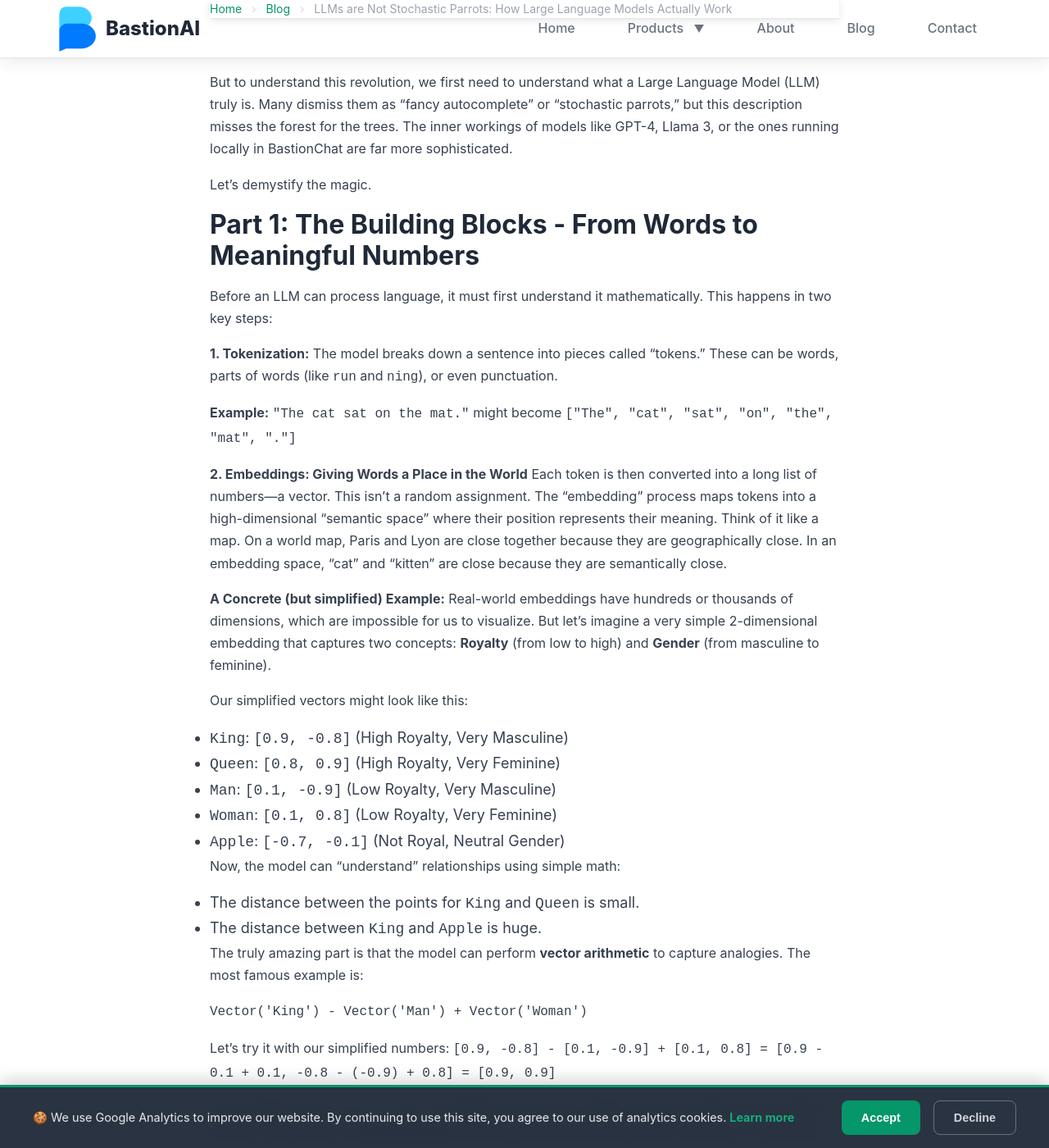
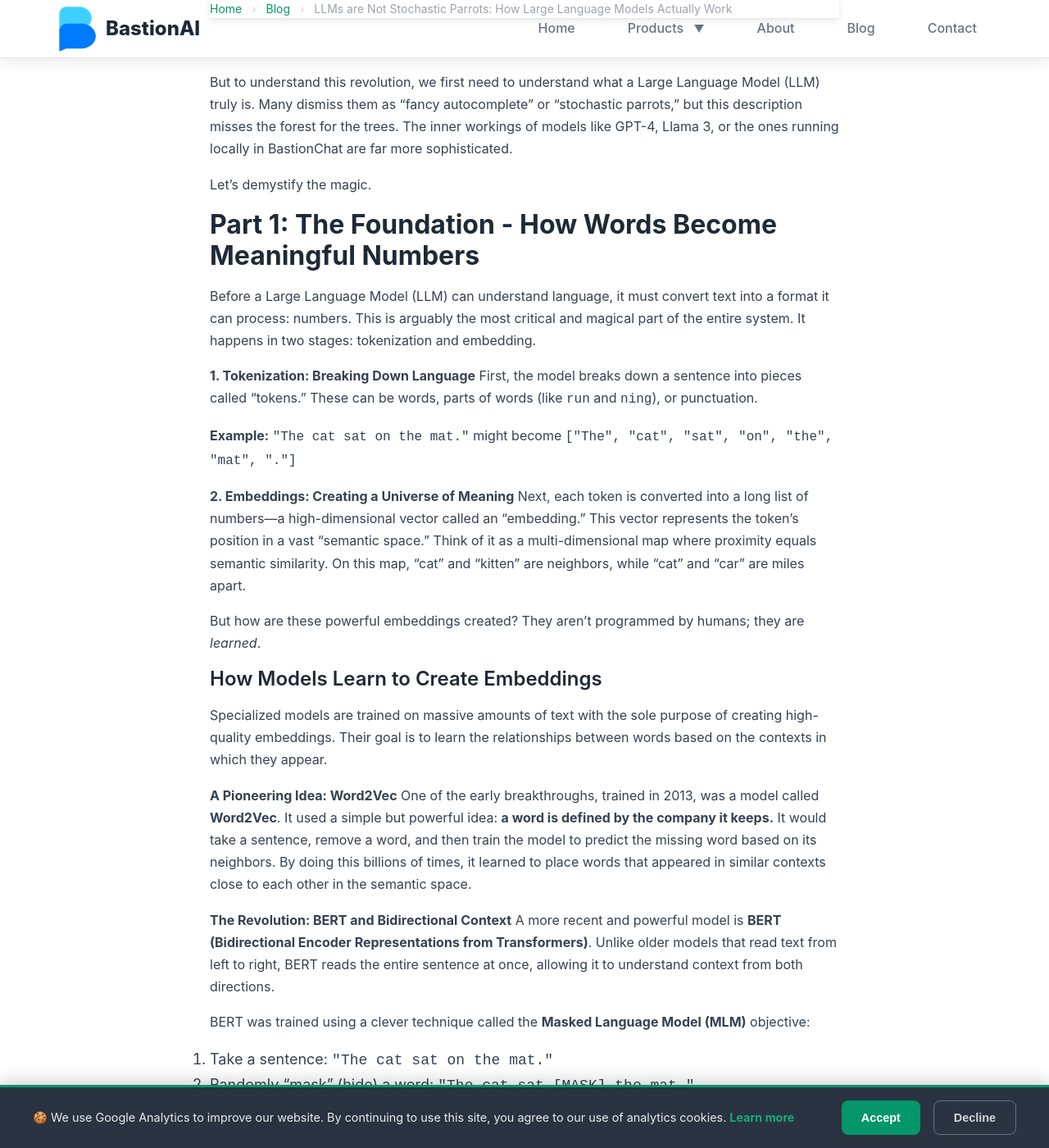
Before and after one commit to BastionAI/bastionai.github.io, a Jekyll site: the page built from _posts/2025-07-14-how-llms-really-work.md, in a window 1280 px wide and 1400 px high, scrolled down 645 px. Shown: the whole window at 82% size. Built offline with Jekyll 4.4.1, drawn with Linux system fonts in a browser that asks for light colours; some of the changed text lies outside the part shown.

Commit message:
feat: Enhance LLM article with interactive diagram and revisions

```diff
--- /dev/null
+++ b/_includes/components/interactive-transformer.html
@@ -0,0 +1,129 @@
+<style>
+.transformer-container {
+    font-family: -apple-system, BlinkMacSystemFont, "Segoe UI", Roboto, "Helvetica Neue", Arial, sans-serif;
+    border: 1px solid #ddd;
+    border-radius: 8px;
+    padding: 20px;
+    margin: 2em 0;
+    text-align: center;
+    background-color: #f9f9f9;
+}
+
+.transformer-block {
+    display: flex;
+    flex-direction: column;
+    align-items: center;
+    position: relative;
+}
+
+.transformer-component {
+    border: 2px solid #ccc;
+    border-radius: 8px;
+    padding: 15px 25px;
+    margin: 15px 0;
+    width: 250px;
+    background-color: white;
+    position: relative;
+    cursor: pointer;
+    transition: all 0.2s ease-in-out;
+}
+
+.transformer-component:hover {
+    border-color: #007aff;
+    transform: scale(1.03);
+    box-shadow: 0 4px 15px rgba(0,0,0,0.1);
+}
+
+.transformer-component h4 {
+    margin: 0;
+    color: #333;
+}
+
+.popup {
+    display: none;
+    position: absolute;
+    left: 105%;
+    top: 0;
+    width: 280px;
+    border: 1px solid #ccc;
+    border-radius: 8px;
+    background-color: #fff;
+    padding: 15px;
+    box-shadow: 0 5px 15px rgba(0,0,0,0.15);
+    text-align: left;
+    z-index: 100;
+    font-size: 0.9em;
+    line-height: 1.5;
+}
+
+.transformer-component:hover .popup {
+    display: block;
+}
+
+.arrow {
+    font-size: 24px;
+    color: #888;
+    margin: -10px 0;
+}
+</style>
+
+<div class="transformer-container">
+    <p><strong>Interactive Transformer Block</strong><br/>Hover over each component to learn more.</p>
+    <div class="transformer-block">
+
+        <div class="transformer-component" id="input">
+            <h4>Input Embeddings</h4>
+            <div class="popup">
+                <strong>Input:</strong> The process starts with the token embeddings we discussed in Part 1. These are the numerical representations of your text, rich with semantic meaning.
+            </div>
+        </div>
+
+        <div class="arrow">↓</div>
+
+        <div class="transformer-component" id="mha">
+            <h4>Multi-Head Self-Attention</h4>
+            <div class="popup">
+                <strong>The "Cocktail Party":</strong> This is where every word looks at every other word to find out which ones are most important for its own meaning. It's like listening to a whole sentence at once to understand context.
+            </div>
+        </div>
+
+        <div class="arrow">↓</div>
+
+        <div class="transformer-component" id="add-norm-1">
+            <h4>Add &amp; Norm</h4>
+            <div class="popup">
+                <strong>Residual Connection ("Add"):</strong> A shortcut that adds the original input to the output of the attention step. This ensures that the model doesn't "forget" the original information. It's crucial for training deep networks.
+                <br/><br/>
+                <strong>Layer Normalization ("Norm"):</strong> A cleanup step that stabilizes the numbers, ensuring the process runs smoothly without an explosion of values.
+            </div>
+        </div>
+
+        <div class="arrow">↓</div>
+
+        <div class="transformer-component" id="ffn">
+            <h4>Feed-Forward Network</h4>
+            <div class="popup">
+                <strong>The "Processing Unit":</strong> After gathering context, this network "thinks" about the information. It's a standard neural network that finds deeper patterns and transforms the data into a more refined state.
+            </div>
+        </div>
+
+        <div class="arrow">↓</div>
+
+        <div class="transformer-component" id="add-norm-2">
+            <h4>Add &amp; Norm</h4>
+             <div class="popup">
+                <strong>Add & Norm:</strong> The same process as before. A residual connection adds the output of the previous "Add & Norm" step, and Layer Normalization cleans up the result before sending it on.
+            </div>
+        </div>
+
+        <div class="arrow">↓</div>
+
+        <div class="transformer-component" id="output">
+            <h4>Output</h4>
+            <div class="popup">
+                <strong>Final Result:</strong> The refined vectors are sent to the next Transformer block for more processing. If this is the last block, the output is used to predict the next word in the sentence.
+            </div>
+        </div>
+
+    </div>
+</div>
--- a/_posts/2025-07-14-how-llms-really-work.md
+++ b/_posts/2025-07-14-how-llms-really-work.md
@@ -14,68 +14,60 @@
 
 Let's demystify the magic.
 
-### Part 1: The Building Blocks - From Words to Meaningful Numbers
+### Part 1: The Foundation - How Words Become Meaningful Numbers
 
-Before an LLM can process language, it must first understand it mathematically. This happens in two key steps:
+Before a Large Language Model (LLM) can understand language, it must convert text into a format it can process: numbers. This is arguably the most critical and magical part of the entire system. It happens in two stages: tokenization and embedding.
 
-**1. Tokenization:**
-The model breaks down a sentence into pieces called "tokens." These can be words, parts of words (like `run` and `ning`), or even punctuation.
+**1. Tokenization: Breaking Down Language**
+First, the model breaks down a sentence into pieces called "tokens." These can be words, parts of words (like `run` and `ning`), or punctuation.
 
-**Example:**
-`"The cat sat on the mat."` might become `["The", "cat", "sat", "on", "the", "mat", "."]`
+**Example:** `"The cat sat on the mat."` might become `["The", "cat", "sat", "on", "the", "mat", "."]`
 
-**2. Embeddings: Giving Words a Place in the World**
-Each token is then converted into a long list of numbers—a vector. This isn't a random assignment. The "embedding" process maps tokens into a high-dimensional "semantic space" where their position represents their meaning. Think of it like a map. On a world map, Paris and Lyon are close together because they are geographically close. In an embedding space, "cat" and "kitten" are close because they are semantically close.
+**2. Embeddings: Creating a Universe of Meaning**
+Next, each token is converted into a long list of numbers—a high-dimensional vector called an "embedding." This vector represents the token's position in a vast "semantic space." Think of it as a multi-dimensional map where proximity equals semantic similarity. On this map, "cat" and "kitten" are neighbors, while "cat" and "car" are miles apart.
 
-**A Concrete (but simplified) Example:**
-Real-world embeddings have hundreds or thousands of dimensions, which are impossible for us to visualize. But let's imagine a very simple 2-dimensional embedding that captures two concepts: **Royalty** (from low to high) and **Gender** (from masculine to feminine).
+But how are these powerful embeddings created? They aren't programmed by humans; they are *learned*.
 
-Our simplified vectors might look like this:
-*   `King`: `[0.9, -0.8]` (High Royalty, Very Masculine)
-*   `Queen`: `[0.8, 0.9]` (High Royalty, Very Feminine)
-*   `Man`: `[0.1, -0.9]` (Low Royalty, Very Masculine)
-*   `Woman`: `[0.1, 0.8]` (Low Royalty, Very Feminine)
-*   `Apple`: `[-0.7, -0.1]` (Not Royal, Neutral Gender)
+#### How Models Learn to Create Embeddings
 
-Now, the model can "understand" relationships using simple math:
--   The distance between the points for `King` and `Queen` is small.
--   The distance between `King` and `Apple` is huge.
+Specialized models are trained on massive amounts of text with the sole purpose of creating high-quality embeddings. Their goal is to learn the relationships between words based on the contexts in which they appear.
 
-The truly amazing part is that the model can perform **vector arithmetic** to capture analogies. The most famous example is:
+**A Pioneering Idea: Word2Vec**
+One of the early breakthroughs, trained in 2013, was a model called **Word2Vec**. It used a simple but powerful idea: **a word is defined by the company it keeps.** It would take a sentence, remove a word, and then train the model to predict the missing word based on its neighbors. By doing this billions of times, it learned to place words that appeared in similar contexts close to each other in the semantic space.
 
-`Vector('King') - Vector('Man') + Vector('Woman')`
+**The Revolution: BERT and Bidirectional Context**
+A more recent and powerful model is **BERT (Bidirectional Encoder Representations from Transformers)**. Unlike older models that read text from left to right, BERT reads the entire sentence at once, allowing it to understand context from both directions.
 
-Let's try it with our simplified numbers:
-`[0.9, -0.8] - [0.1, -0.9] + [0.1, 0.8] = [0.9 - 0.1 + 0.1, -0.8 - (-0.9) + 0.8] = [0.9, 0.9]`
+BERT was trained using a clever technique called the **Masked Language Model (MLM)** objective:
+1.  Take a sentence: `"The cat sat on the mat."`
+2.  Randomly "mask" (hide) a word: `"The cat sat [MASK] the mat."`
+3.  The model's only job is to predict the hidden word, `"on"`.
 
-The resulting vector, `[0.9, 0.9]`, is extremely close to our original vector for `Queen`! The number of values in this vector, its **dimensionality**, directly correlates with the model's capacity. For example, a modern model like Llama 3 uses an embedding dimension of 4096, allowing for incredibly nuanced representations.
+To get good at this game, BERT had to learn incredibly deep nuances of language and grammar. It learned that whatever fills the blank must be a preposition that fits between "sat" and "the." This process forced it to create embeddings that were not just about the words themselves, but about the *roles words play in a sentence*. These are called **contextual embeddings**, a major leap forward from the static embeddings of older models.
 
-By training on billions of sentences, the LLM learns the optimal position for every token in this vast semantic space. This rich, mathematical representation of language is the true foundation upon which everything else is built.
+#### The Result: Knowledge as Geometry
+
+After training, this semantic space is no longer just a random collection of points. It has a geometric structure that encodes real-world knowledge and relationships. This allows us to perform "concept arithmetic" with vectors. The most famous example is:
+
+`Vector('King') - Vector('Man') + Vector('Woman') ≈ Vector('Queen')`
+
+This works because the vector difference between `King` and `Man` captures the abstract concept of "royalty." Adding that "royalty" vector to `Woman` lands you right next to `Queen` in the semantic space. This demonstrates that the model hasn't just memorized definitions; it has learned the underlying relationships that govern our world.
+
+This rich, mathematical representation of language is the true foundation upon which the entire LLM is built.
+
+Now that we’ve mapped words into a semantic space, how does the model process and reason with this understanding? Enter the Transformer.
 
 ### Part 2: The Core Architecture - A Deep Dive into the Transformer
 
-The real breakthrough for language AI came with the **Transformer architecture**. Before the Transformer, models read sentences word-by-word, like a person reading a book. This made it difficult to remember context from the beginning of a long paragraph.
+The real breakthrough for language AI came in 2017 with the seminal paper "Attention Is All You Need" from Google researchers, which introduced the **Transformer architecture**. Before the Transformer, models processed language sequentially, like a person reading a book one word at a time. This made it difficult to connect an idea at the end of a paragraph with something mentioned at the beginning.
 
-The Transformer changed the game. Imagine instead of a single reader, you have a team of experts in a room. You give them a whole document at once, and they can all read and cross-reference every part of it simultaneously. This is the core idea of the Transformer: **parallel processing of the entire input.**
+The Transformer changed this by processing all words in the input text at the same time. It achieves this using a modular design composed of "blocks" that are stacked on top of each other, sometimes nearly 100 times.
 
-A modern LLM is a stack of these Transformer "expert rooms" (called blocks). Information passes through one block, gets refined, and is then passed to the next, allowing for an increasingly sophisticated understanding to emerge.
+Below is an interactive diagram breaking down the components of a single block. Hover over each part to see its role in the process.
 
-<div class="mermaid">
-graph TD
-    subgraph "Single Transformer Block (Decoder-Only)"
-        Input_Embedding["Input<br/>(Token Embeddings)"] --> MHA["Masked Multi-Head<br/>Self-Attention"]
-        MHA --> AddNorm1["Add & Norm<br/>(Residual Connection)"]
-        Input_Embedding --> AddNorm1
-        AddNorm1 --> FFN["Feed-Forward<br/>Neural Network"]
-        FFN --> AddNorm2["Add & Norm<br/>(Residual Connection)"]
-        AddNorm1 --> AddNorm2
-        AddNorm2 --> Output_to_Next_Block["Output to next block or<br/>final prediction layer"]
-    end
-    style MHA fill:#f9f,stroke:#333,stroke-width:2px
-    style FFN fill:#bbf,stroke:#333,stroke-width:2px
-</div>
+{% include components/interactive-transformer.html %}
 
-Let's break down the two most important components with better analogies.
+Now, let's use analogies to build a deeper intuition for the two most important components shown in the diagram: **Self-Attention** and the **Feed-Forward Network**.
 
 #### A. Self-Attention: The Art of Listening at a Cocktail Party
 
@@ -144,11 +136,11 @@
 
 After pre-training, the model is a vast repository of knowledge, but it doesn't know how to be a helpful assistant. It just knows how to complete text. The second phase, **fine-tuning**, teaches it to follow instructions and be conversational.
 
-During this phase, the model is trained on a smaller, high-quality dataset of conversations, questions and answers, and instructions. This process, often involving techniques like **RLHF (Reinforcement Learning from Human Feedback)**, teaches the model to follow instructions, align with human values, and avoid generating harmful content, turning it from a raw "knowledge engine" into a safe and useful tool.
+During this phase, the model is trained on a smaller, high-quality dataset of conversations, questions and answers, and instructions. This process often involves techniques like **RLHF (Reinforcement Learning from Human Feedback)**, which works like a coach: humans rank different model responses, teaching it to align its outputs with nuanced human preferences and values. This is what turns a raw "knowledge engine" into a safe and useful tool.
 
 ### Part 4: The Generative Dance - Crafting a Response
 
-So far, we've focused on how an LLM *understands* text. But how does it actually *generate* the answers that feel so conversational? It's not magic; it's an elegant, step-by-step process called **autoregressive generation**.
+So far, we've focused on how an LLM *understands* text. But how does it actually *generate* the answers that feel so conversational? It's an elegant, step-by-step process called **autoregressive generation**.
 
 Think of it like an author writing a novel one word at a time. They don't have the whole book planned out from the start. They write a word, re-read the sentence, and then decide on the next word based on everything that came before. An LLM does exactly this, but at lightning speed.
 
@@ -174,13 +166,11 @@
 
 1.  **Initial Processing:** The model first processes your entire prompt using the full Transformer architecture we've described. It builds a rich, contextual understanding of your query.
 2.  **The First Prediction:** The model generates a probability score for every possible next token. The token `its` might have a 30% probability, `privacy` a 20%, `the` a 15%, and so on.
-3.  **Sampling:** The model selects a token from this list. It doesn't always pick the most probable one; a bit of randomness (controlled by a "temperature" setting) makes the output feel more natural. Let's say it picks `privacy`.
+3.  **Sampling:** The model selects a token from this list. It doesn't always pick the most probable one; a bit of randomness, controlled by a "temperature" setting, makes the output feel more natural and creative. A low temperature makes the model more deterministic and focused, while a high temperature encourages more diverse and unexpected results. Let's say it picks `privacy`.
 4.  **The Loop Begins:** The newly chosen token, `privacy`, is **appended** to the original input. The model's new input is now: "The best thing about local AI is privacy".
-5.  **Rinse and Repeat:** The model feeds this *new, longer input* back into itself. It re-processes the entire sequence and again predicts the next token. This loop continues until it generates a special `[END_OF_TEXT]` token.
+5.  **Rinse and Repeat:** The model feeds this *new, longer input* back into itself and again predicts the next token. This loop continues until it generates a special `[END_OF_TEXT]` token. For efficiency, modern LLMs use an optimization called **KV Caching**, where the intermediate calculations ("Key" and "Value" vectors) from previous steps are saved. This means the model only needs to perform the full computation for the newest token, making generation much faster.
 
-This iterative process is why an LLM is *not* a parrot. A parrot mimics sounds. An LLM generates novel text by continuously re-evaluating the entire conversational context at every single step.[^1]
-
-[^1]: While it's conceptually easier to imagine the model re-processing the entire input each time, modern LLMs use an important optimization called **KV Caching**. The "Key" and "Value" vectors from previous tokens are cached, so the model only needs to perform the full computation for the newest token, making generation much more efficient.
+This iterative process is why an LLM is *not* a parrot. Unlike a parrot that simply repeats trained phrases, the model dynamically regenerates its response one token at a time by re-evaluating the *entire* context at every step. This enables it to produce truly novel and coherent answers that are tailored to the specific conversation.
 
 ### Part 5: Putting It All Together - An End-to-End Example
 
@@ -211,9 +201,9 @@
 
 These are not just complex autocomplete systems. They are powerful pattern-matching engines capable of building and maintaining rich contextual models of our language and ideas.
 
-The most exciting frontier is that this power no longer requires massive data centers. Through optimization and innovation, these sophisticated models can now run locally on our own devices. Of course, this comes with trade-offs; local models may have smaller context windows or slightly less raw power than their cloud-scale counterparts, but they offer an unparalleled advantage in privacy and autonomy. This shift represents a fundamental change in our relationship with AI—from a cloud-based service to a personal, private partner. It's a future where powerful technology is not just accessible, but also secure and respectful of our privacy.
+The most exciting frontier is that this power no longer requires massive data centers. While cloud models prioritize scale, local AI optimizes for intimacy. Through innovation, sophisticated models can now run on our own devices, trading a fraction of raw power for uncompromising privacy—your data never has to leave your device. This shift represents a fundamental change in our relationship with AI, from a cloud-based service to a personal, private partner.
 
-This is the future we are building at BastionAI. By bringing the AI to your data, instead of sending your data to the AI, we are making AI a true extension of your own mind.
+When every token is processed on your device—using the same Transformer architecture we’ve unpacked—AI stops being a cloud service and becomes an extension of your mind. That’s the future BastionAI is building.
 
 ---
 **[Experience the future of private AI with BastionChat on the App Store](https://apps.apple.com/us/app/bastionchat/id6747981691)**
```
